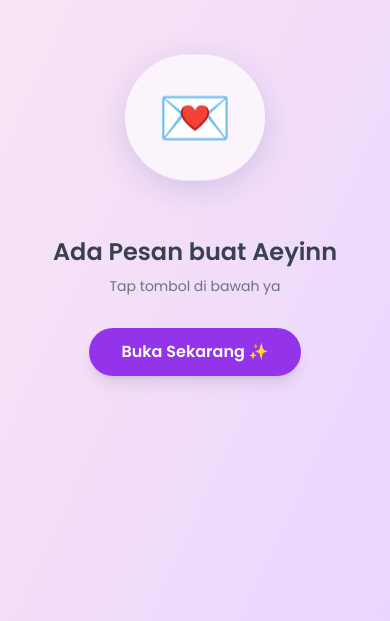
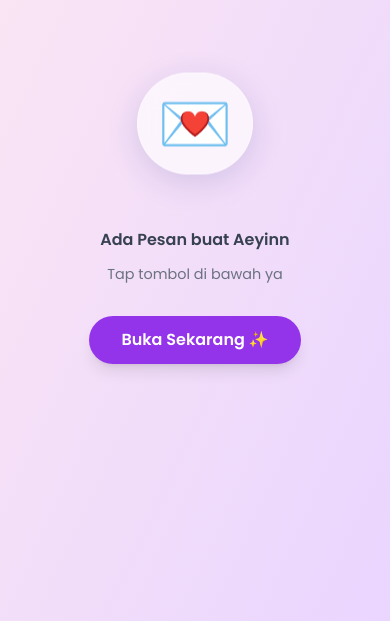
Before and after one commit to ASSILIGHTE/avrixx, a plain HTML site: page index.html in a window 390 px wide. Shown: the part 191-812 px from the top of the page. Drawn offline with nearby package versions, Linux system fonts and the light colour scheme.

Commit message:
Refactor index.html for improved layout and styles
Updated HTML structure and styles for better responsiveness and visual appeal.

```diff
--- a/index.html
+++ b/index.html
@@ -4,14 +4,18 @@
 <meta charset="UTF-8">
 <meta name="viewport" content="width=device-width, initial-scale=1.0">
 <title>Untuk Aeyinn ✨</title>
+
 <script src="https://cdn.tailwindcss.com"></script>
 <link href="https://fonts.googleapis.com/css2?family=Poppins:wght@300;400;600&display=swap" rel="stylesheet">
 <script src="https://cdn.jsdelivr.net/npm/canvas-confetti@1.5.1/dist/confetti.browser.min.js"></script>
 
 <style>
-        body { font-family: 'Poppins', sans-serif; overflow: hidden; }
+body {
+    font-family: 'Poppins', sans-serif;
+    overflow-x: hidden;
+}
 
-        /* Glassmorphism yang lebih halus */
+/* Glassmorphism */
 .glass-card {
     background: rgba(255, 255, 255, 0.65);
     backdrop-filter: blur(16px);
@@ -20,7 +24,7 @@
     box-shadow: 0 8px 32px 0 rgba(31, 38, 135, 0.15);
 }
 
-        /* Animasi Masuk */
+/* Fade Animation */
 .fade-in-up {
     animation: fadeInUp 1s cubic-bezier(0.2, 0.8, 0.2, 1) forwards;
     opacity: 0;
@@ -33,7 +37,7 @@
 .delay-2 { animation-delay: 0.8s; }
 .delay-3 { animation-delay: 1.1s; }
 
-        /* Animasi Background Blob (Penting biar gerak) */
+/* Blob Background */
 @keyframes blob {
     0% { transform: translate(0px, 0px) scale(1); }
     33% { transform: translate(30px, -50px) scale(1.1); }
@@ -46,24 +50,68 @@
 .animation-delay-2000 { animation-delay: 2s; }
 .animation-delay-4000 { animation-delay: 4s; }
 
-        /* Overlay Pembuka */
+/* Overlay */
 #overlay {
-            position: fixed; top: 0; left: 0; width: 100%; height: 100%;
+    position: fixed;
+    top: 0;
+    left: 0;
+    width: 100%;
+    height: 100%;
     background: linear-gradient(to bottom right, #fce7f3, #e9d5ff);
     z-index: 9999;
-            display: flex; flex-direction: column;
-            justify-content: center; align-items: center;
+    display: flex;
+    flex-direction: column;
+    justify-content: center;
+    align-items: center;
+    text-align: center;
+    padding: 20px;
     transition: transform 0.8s ease-in-out, opacity 0.8s ease-in-out;
 }
+
 .hidden-content { display: none; }
+
+/* MOBILE RESPONSIVE PATCH */
+@media (max-width: 640px) {
+    .glass-card {
+        padding: 1.25rem !important;
+    }
+
+    img {
+        max-width: 120px;
+        height: auto;
+    }
+
+    h1 {
+        font-size: 1.25rem !important;
+    }
+
+    h2 {
+        font-size: 1rem !important;
+    }
+
+    p, li {
+        font-size: 0.9rem !important;
+    }
+
+    #mainContent {
+        padding: 16px !important;
+    }
+
+    .animate-blob {
+        opacity: 0.45;
+        filter: blur(60px);
+    }
+}
 </style>
 </head>
+
 <body class="bg-gradient-to-br from-pink-100 via-purple-100 to-blue-100 min-h-screen text-gray-800">
 
 <audio id="bgMusic" loop>
     <source src="musik.mp3" type="audio/mpeg">
 </audio>
 
+<!-- OVERLAY -->
 <div id="overlay">
     <div class="glass-card p-8 rounded-full mb-6 animate-bounce">
         <span class="text-6xl">💌</span>
@@ -75,12 +123,15 @@
     </button>
 </div>
 
-    <div id="mainContent" class="max-w-md mx-auto min-h-screen flex flex-col justify-center items-center p-6 relative hidden-content">
+<!-- MAIN CONTENT -->
+<div id="mainContent" class="max-w-md w-full mx-auto min-h-screen flex flex-col justify-center items-center px-4 relative hidden-content">
 
+    <!-- BLOBS -->
     <div class="absolute top-0 -left-4 w-72 h-72 bg-purple-300 rounded-full mix-blend-multiply filter blur-xl opacity-70 animate-blob"></div>
     <div class="absolute top-0 -right-4 w-72 h-72 bg-yellow-300 rounded-full mix-blend-multiply filter blur-xl opacity-70 animate-blob animation-delay-2000"></div>
     <div class="absolute -bottom-8 left-20 w-72 h-72 bg-pink-300 rounded-full mix-blend-multiply filter blur-xl opacity-70 animate-blob animation-delay-4000"></div>
 
+    <!-- CARD -->
     <div class="glass-card w-full rounded-3xl p-8 shadow-xl text-center z-10 fade-in-up border-t-4 border-purple-400">
         <div class="mb-5 relative inline-block">
             <img src="https://cdn.pixabay.com/photo/2022/04/04/16/54/cute-cartoon-7111833_960_720.png"
@@ -95,6 +146,7 @@
         </p>
     </div>
 
+    <!-- PLAN -->
     <div class="glass-card w-full rounded-3xl p-6 mt-5 shadow-xl z-10 fade-in-up delay-1">
         <h2 class="text-sm font-bold mb-4 text-purple-600 tracking-wider uppercase border-b pb-2 border-purple-200">✨ Rencana Gabut:</h2>
         <ul class="text-sm space-y-4 text-gray-700">
@@ -117,6 +169,7 @@
         </ul>
     </div>
 
+    <!-- BUTTONS -->
     <div class="w-full mt-8 mb-10 z-10 fade-in-up delay-2 text-center">
         <p class="text-gray-700 font-bold mb-4">Gimana? 👀</p>
 
@@ -130,76 +183,74 @@
             </button>
         </div>
     </div>
-
 </div>
 
 <script>
-        // 1. Fungsi Buka Undangan (Play Lagu + Hilangkan Overlay)
+// OPEN INVITE
 function bukaUndangan() {
     const overlay = document.getElementById('overlay');
     const mainContent = document.getElementById('mainContent');
     const audio = document.getElementById('bgMusic');
 
-            // Play Lagu
     audio.volume = 0.5;
-            audio.play().catch(error => {
-                console.log("Autoplay failed, user interaction needed");
-            });
+    audio.play().catch(() => console.log("Autoplay blocked"));
 
-            // Animasi Overlay Hilang
     overlay.style.transform = 'translateY(-100%)';
     overlay.style.opacity = '0';
 
-            // Tampilkan Konten Utama
     setTimeout(() => {
         overlay.style.display = 'none';
         mainContent.classList.remove('hidden-content');
     }, 500);
 }
 
-        // 2. Fungsi Terima Ajakan (WA Redirect)
+// ACCEPT
 function terimaAjakan() {
-            // Confetti
-            var duration = 3 * 1000;
+    var duration = 3000;
     var animationEnd = Date.now() + duration;
     var defaults = { startVelocity: 30, spread: 360, ticks: 60, zIndex: 0 };
-            var random = function(min, max) { return Math.random() * (max - min) + min; };
+    var random = (min, max) => Math.random() * (max - min) + min;
 
-            var interval = setInterval(function() {
+    var interval = setInterval(() => {
         var timeLeft = animationEnd - Date.now();
         if (timeLeft <= 0) return clearInterval(interval);
         var particleCount = 50 * (timeLeft / duration);
-                confetti(Object.assign({}, defaults, { particleCount, origin: { x: random(0.1, 0.3), y: Math.random() - 0.2 } }));
-                confetti(Object.assign({}, defaults, { particleCount, origin: { x: random(0.7, 0.9), y: Math.random() - 0.2 } }));
+
+        confetti(Object.assign({}, defaults, {
+            particleCount,
+            origin: { x: random(0.1, 0.3), y: Math.random() - 0.2 }
+        }));
+
+        confetti(Object.assign({}, defaults, {
+            particleCount,
+            origin: { x: random(0.7, 0.9), y: Math.random() - 0.2 }
+        }));
     }, 250);
 
-            // GANTI NOMOR WA DI SINI (Format: 628xxx)
     const nomorWA = "6281532254476";
     const pesan = "Hai! Gue udah liat webnya. Boleh deh ayo gas ke PIM! 🚀";
 
-            // Delay 2 detik biar liat confetti dulu, baru buka WA
     setTimeout(() => {
         window.location.href = `https://wa.me/${nomorWA}?text=${encodeURIComponent(pesan)}`;
     }, 2000);
 }
 
-        // 3. Fungsi Tolak (Tombol Lari)
+// REJECT BUTTON
 let tolakCount = 0;
 function tolakAjakan(btn) {
     tolakCount++;
     const teks = ["Yakin?", "Masa sih?", "Ayo dong 🥺", "Jahat bgt.."];
 
-            if(tolakCount < 4) {
-                btn.innerText = teks[tolakCount-1];
-                // Geser dikit biar kaget
+    if (tolakCount < 4) {
+        btn.innerText = teks[tolakCount - 1];
         btn.style.transform = `translateX(${Math.random() * 20 - 10}px)`;
     } else {
-                // Tombol kabur jauh
         btn.style.position = 'fixed';
         btn.style.left = Math.random() * 80 + '%';
         btn.style.top = Math.random() * 80 + '%';
     }
 }
 </script>
+
 </body>
 </html>
```
Lines whose indentation alone changed are shown as unchanged.
